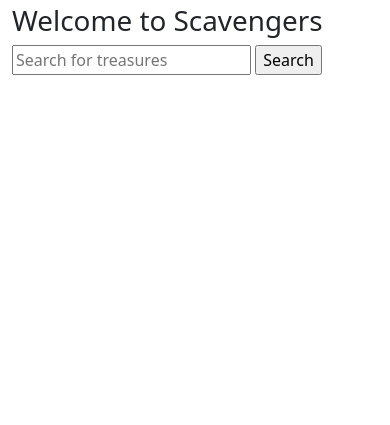
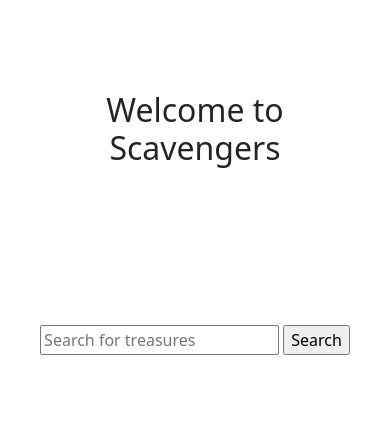
Before and after one commit to BelaBartok39/scavengers, a Django app: page / in a window 390 px wide. Shown: the part 56-481 px from the top of the page. Run offline with Django 4.2, Linux system fonts and the light colour scheme; parts of the project's set-up code (start-up, migrations or seed data) failed here and were passed over; some libraries are stand-ins or nearby versions.

Commit message:
AddedDefaultImage,CenteredHomeScreen

```diff
--- a/scavengers/static/css/project.css
+++ b/scavengers/static/css/project.css
@@ -19,3 +19,21 @@
   margin-bottom: 10px;
   padding: 15px;
 }
+
+.searchbar {
+  display: flex;
+}
+
+.title {
+  font-size: 2rem;
+  margin-top: 1rem;
+  margin-bottom: 1rem;
+}
+
+@media (min-width: 768px) {
+  .title {
+      font-size: 3rem;
+      margin-top: 2rem;
+      margin-bottom: 2rem;
+  }
+}
--- a/scavengers/templates/pages/home.html
+++ b/scavengers/templates/pages/home.html
@@ -1,12 +1,17 @@
 {% extends "base.html" %}
 
-
 {% block content %}
-
-<h1>Welcome to Scavengers</h1>
-<form action="{% url 'treasure_search' %}" method="GET">
-    <input type="text" name="search_query" placeholder="Search for treasures">
-    <input type="submit" value="Search">
-</form>
-
+    <div class="container">
+        <div class="row justify-content-center align-items-center" style="height: 50vh;">
+            <div class="col-md-12 text-center">
+                <h1 class="title">Welcome to Scavengers</h1>
+            </div>
+            <div class="col-md-6">
+                <form action="{% url 'treasure_search' %}" method="GET" class="text-center">
+                    <input type="text" name="search_query" placeholder="Search for treasures">
+                    <input type="submit" value="Search">
+                </form>
+            </div>
+        </div>
+    </div>
 {% endblock %}
```
Also changed, not shown: scavengers/templates/treasure/search_results.html (+19 -3 lines), media/default.jpg (added), media/treasure_images/user_1/crazynepo_aTuClqb.png (added).
